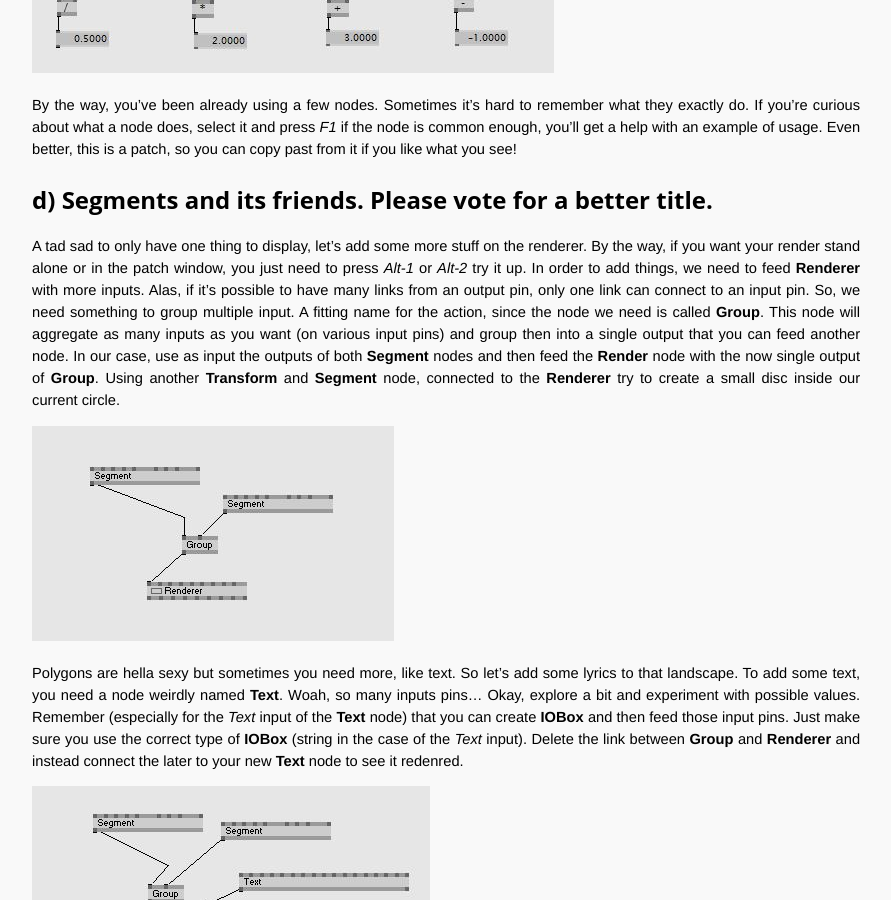
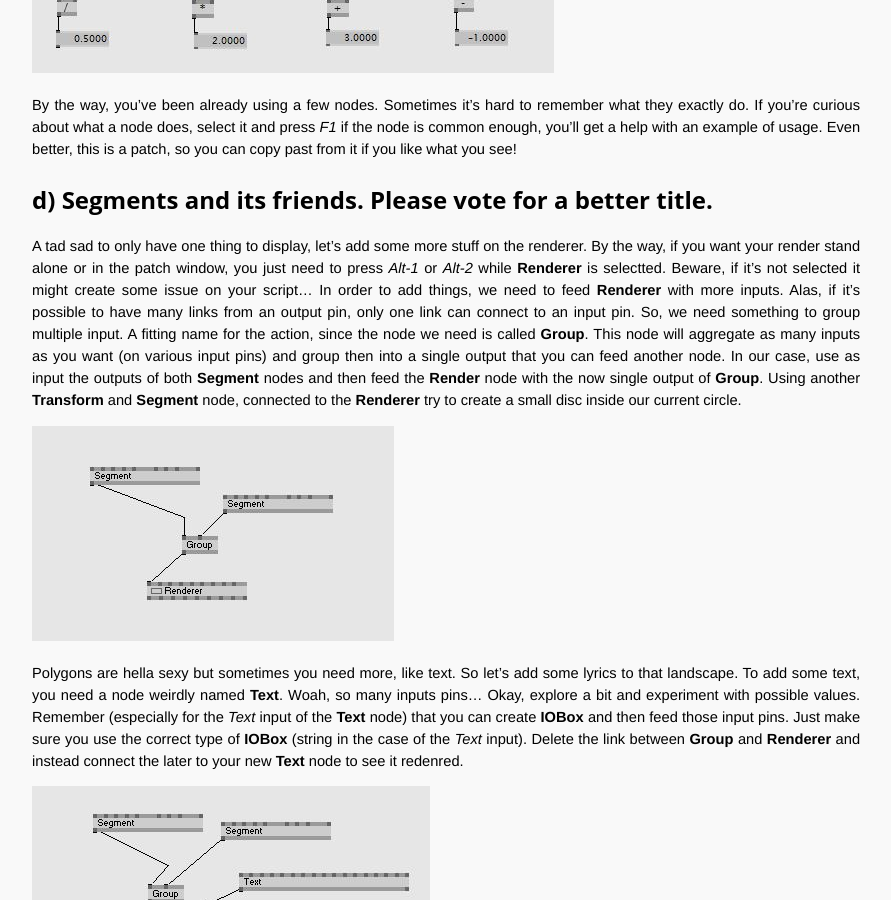
Before and after one commit to OpenTechSchool-Brussels/interactive-installations-with-VVVV, a Jekyll site: the page built from Getting-to-know-your-canvas.markdown, in a window 1280 px wide and 900 px high, scrolled down 4855 px. Shown: the whole window, without its empty margins (324-1215 px from the left). Built offline with Jekyll 4.4.1, drawn with Linux system fonts in a browser that asks for light colours; Markdown is read by kramdown in place of the engine named in the settings.

Commit message:
update safety

```diff
--- a/Getting-to-know-your-canvas.markdown
+++ b/Getting-to-know-your-canvas.markdown
@@ -66,7 +66,7 @@ Not happy of the kind of variation? You can modify the value and make mathematic
 By the way, you've been already using a few nodes. Sometimes it's hard to remember what they exactly do. If you're curious about what a node does, select it and press *F1* if the node is common enough, you'll get a help with an example of usage. Even better, this is a patch, so you can copy past from it if you like what you see!
 
 ##d) Segments and its friends. Please vote for a better title.
-A tad sad to only have one thing to display, let's add some more stuff on the renderer. By the way, if you want your render stand alone or in the patch window, you just need to press *Alt-1* or *Alt-2* try it up. In order to add things, we need to feed **Renderer** with more inputs. Alas, if it's possible to have many links from an output pin, only one link can connect to an input pin. So, we need something to group multiple input. A fitting name for the action, since the node we need is called **Group**. This node will aggregate as many inputs as you want (on various input pins) and group then into a single output that you can feed another node. In our case, use as input the outputs of both **Segment** nodes and then feed the **Render** node with the now single output of **Group**.
+A tad sad to only have one thing to display, let's add some more stuff on the renderer. By the way, if you want your render stand alone or in the patch window, you just need to press *Alt-1* or *Alt-2* while **Renderer** is selectted. Beware, if it's not selected it might create some issue on your script... In order to add things, we need to feed **Renderer** with more inputs. Alas, if it's possible to have many links from an output pin, only one link can connect to an input pin. So, we need something to group multiple input. A fitting name for the action, since the node we need is called **Group**. This node will aggregate as many inputs as you want (on various input pins) and group then into a single output that you can feed another node. In our case, use as input the outputs of both **Segment** nodes and then feed the **Render** node with the now single output of **Group**.
 Using another **Transform** and **Segment** node, connected to the **Renderer** try to create a small disc inside our current circle.
 
 ![](assets/Illu05.JPG)
```
